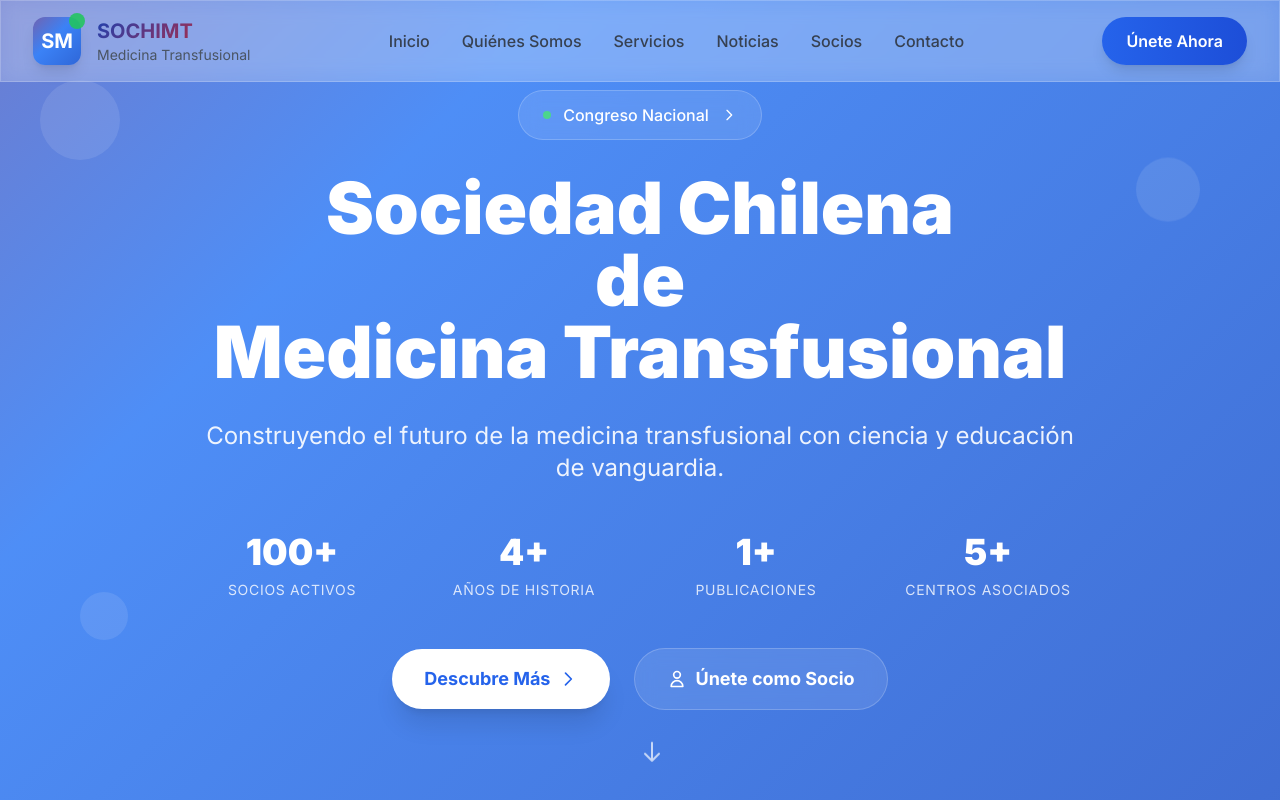
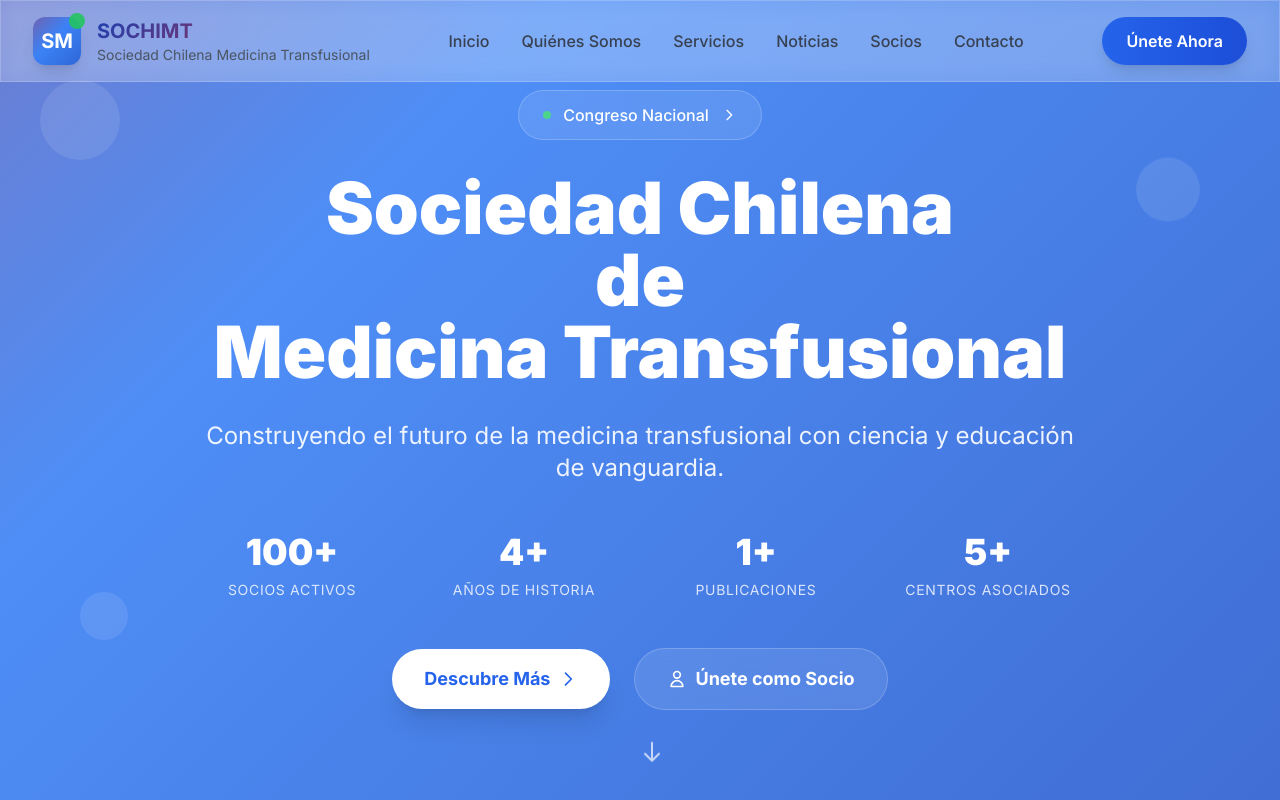
Before and after one commit to mmarquezsa/Sociedad_Transfusional, a plain HTML site: page index.html in a window 1280 px wide. Shown: the top 800 px of the page. Drawn offline with nearby package versions, Linux system fonts and the light colour scheme; grey boxes are pictures that could not be loaded.

Commit message:
Update index.html

```diff
--- a/index.html
+++ b/index.html
@@ -178,7 +178,7 @@
             </div>
             <div class="hidden lg:block">
               <h1 class="text-xl font-bold text-gradient">SOCHIMT</h1>
-              <p class="text-sm text-gray-600">Medicina Transfusional</p>
+              <p class="text-sm text-gray-600">Sociedad Chilena Medicina Transfusional</p>
             </div>
           </div>
 
```
